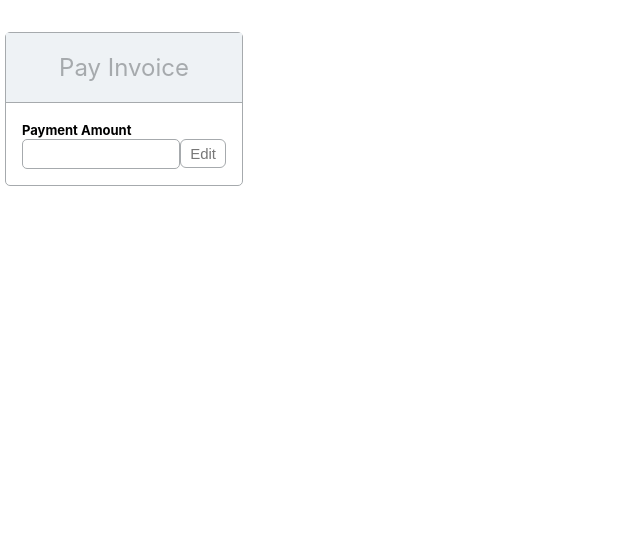
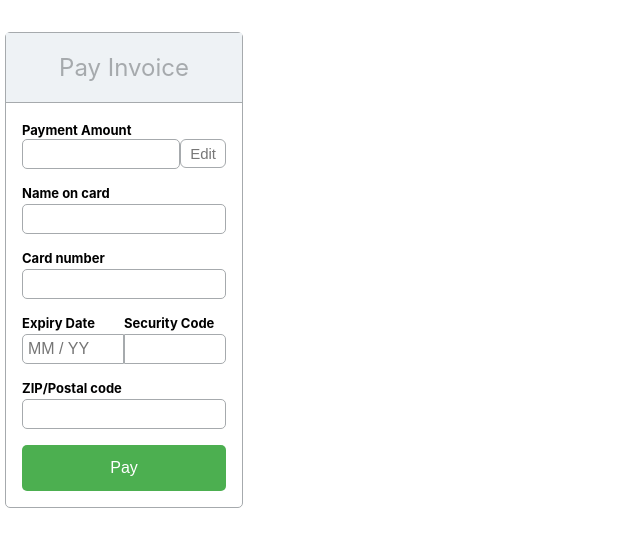
Before and after one commit to tarekgabarin/tarek_gabarin_transmission_media, a React (Create React App) app: page / in a window 1280 px wide. Shown: the top 546 px of the page, without its empty margins (0-640 px from the left). Built offline with nearby package versions, Linux system fonts and the light colour scheme.

Commit message:
basic css stuff out of the way

```diff
--- a/src/App.css
+++ b/src/App.css
@@ -46,6 +46,11 @@
   justify-content: space-between;
 }
 
+.card-info {
+  display: flex;
+  flex-direction: row;
+}
+
 input[type=text] {
   padding:5px;
   border: 1px solid #A6AAAD;
@@ -55,6 +60,24 @@ input[type=text] {
   max-width: 500px;
   box-sizing: border-box;
   font-size:12pt;
+}
+
+.expiry-date-input {
+  padding:5px;
+  border: 1px solid #A6AAAD;
+  border-top-right-radius: 0 !important;
+  border-bottom-right-radius: 0 !important;
+  border-top-left-radius: 5px;
+  border-bottom-left-radius: 5px;
+}
+
+.security-code-input {
+  padding:5px;
+  border: 1px solid #A6AAAD;
+  border-top-right-radius: 5px;
+  border-bottom-right-radius: 5px;
+  border-top-left-radius: 0 !important;
+  border-bottom-left-radius: 0 !important;
 }
 
 
@@ -88,6 +111,28 @@ label {
   text-decoration:none;
   text-shadow:0px 1px 0px #ffffff;
 }
+
+.submit-button {
+  display: block;
+  width: 100%;
+  border: none;
+  background-color: #4CAF50;
+  padding: 14px 28px;
+  font-size: 16px;
+  cursor: pointer;
+  text-align: center;
+  border-radius: 5px;
+  color: #ffffff;
+}
+
+.main-fields > div {
+  margin-bottom: 1em;
+}
+
+.main-fields > div:last-child {
+  margin-bottom: 0;
+}
+
 .edit-button:hover {
   background-color:transparent;
 }
--- a/src/App.js
+++ b/src/App.js
@@ -33,6 +33,40 @@ class App extends Component {
                       <button className={'edit-button'} name={'edit-button'}>Edit</button>
                     </div>
                   </div>
+
+                  <div>
+                    <label htmlFor={'credit-card-name'}>Name on card</label>
+                    <input type="text" className="input" name={'credit-card-name'} />
+                  </div>
+
+                  <div>
+                    <label htmlFor={'credit-card-number'}>Card number</label>
+                    <input type="text" className="input" name={'credit-card-number'} />
+                  </div>
+
+                  <div className="card-info">
+                    <div>
+                      <label htmlFor={'expiry-date'}>Expiry Date</label>
+                      <input type="text" className="expiry-date-input" name={'expiry-date'} placeholder={'MM / YY'} />
+                    </div>
+
+                    <div>
+                      <label htmlFor={'security-code'}>Security Code</label>
+                      <input type="text" className="security-code-input" name={'security-code-input'} />
+                    </div>
+                  </div>
+
+                  <div>
+                    <label htmlFor={'postal-code'}>ZIP/Postal code</label>
+                    <input type="text" className="input" name={'postal-code'} />
+                  </div>
+
+                  <div>
+                    <button className="submit-button">
+                      Pay
+                    </button>
+                  </div>
+
                 </div>
               </div>
             </div>
```
